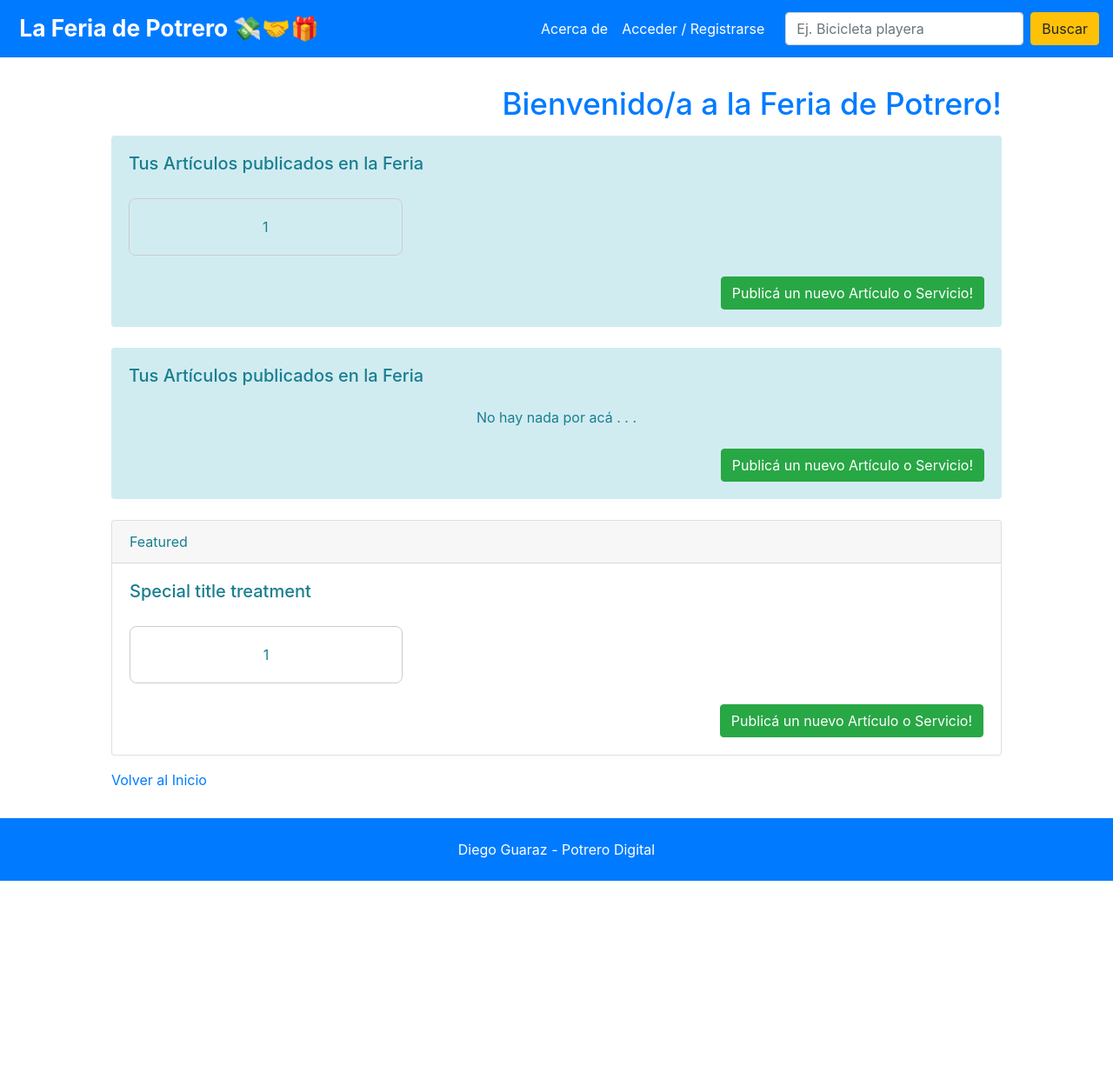
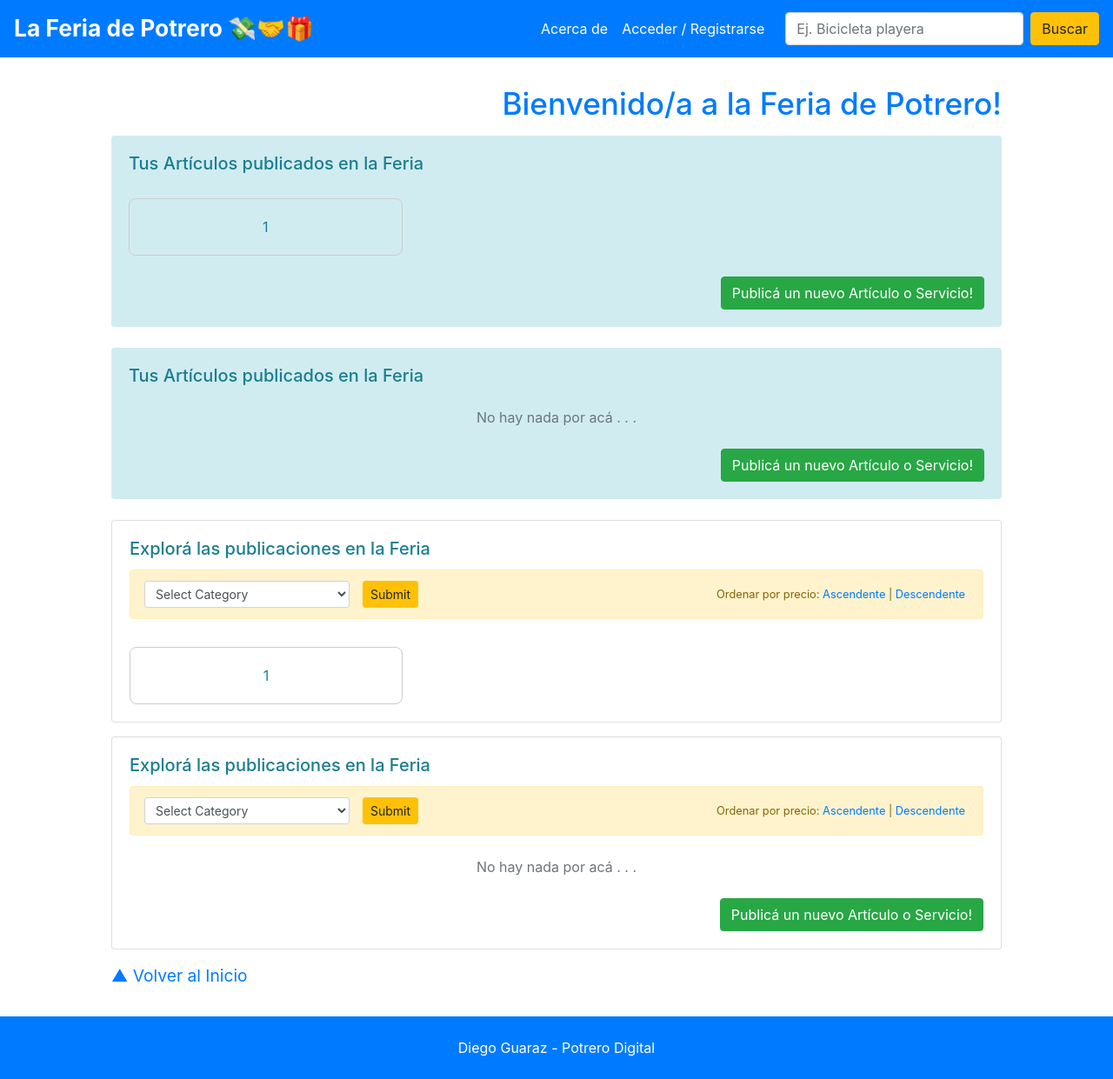
Before and after one commit to diegoasecas/potrero-digital-backend, a PHP site: page / in a window 1280 px wide. Shown: the whole page at 87% size. Before the commit the page ends 1013 px from the top, so only its background shows below. Run offline with PHP 8.4, Linux system fonts and the light colour scheme; some libraries are stand-ins or nearby versions.

Commit message:
finished login new item update item etc

```diff
--- a/tp_final_fe/about.html
+++ b/tp_final_fe/about.html
@@ -17,7 +17,7 @@
 
   <!-- Navbar -->
   <nav class="navbar navbar-expand-lg navbar-dark bg-primary">
-    <a class="navbar-brand" href="index.html" title="Inicio">&nbsp;La Feria de Potrero &#x1F4B8;&#x1F91D;&#x1F381;<!-- &#x1F4B8;&#x1FAF0;&#x1F911;&#x1F4B0 --></a>
+    <a class="navbar-brand" href="index.html" title="Inicio">La Feria de Potrero &#x1F4B8;&#x1F91D;&#x1F381;<!-- &#x1F4B8;&#x1FAF0;&#x1F911;&#x1F4B0 --></a>
     <button class="navbar-toggler" type="button" data-toggle="collapse" data-target="#navbarNav"
       aria-controls="navbarNav" aria-expanded="false" aria-label="Toggle navigation">
       <span class="navbar-toggler-icon"></span>
@@ -69,7 +69,7 @@
       </div>
 
 
-    <a href="index.html" class="">Volver al Inicio</a>
+    <a href="index.html" class="back">◄ Volver al Inicio</a>
   </main>
 
 
--- a/tp_final_fe/css/style.css
+++ b/tp_final_fe/css/style.css
@@ -118,3 +118,52 @@ h2 {
     color: #218fa2;
 
  }
+
+ .divA, .divB {
+    box-sizing: border-box;
+  }
+
+
+  .divB {
+    display: flex;
+    align-items: center;
+    justify-content: left; /* Updated for right alignment */
+    padding-top: 3%;
+
+  }
+
+  @media screen and (min-width: 1185px) {
+    .sort {
+      display: flex;
+      width: 100%;
+    }
+
+    .divA, .divB {
+      flex: 1;
+    }
+
+    .divB {
+      order: 2;
+      justify-content: right;
+      padding-top: 0;
+    }
+  }
+
+
+.emoji {
+    font-size: 12em;
+}
+
+@media (min-width: 992px) {
+    .emoji:hover {
+    font-size: 16em;
+}
+  }
+
+.back {
+font-size: 1.2em;
+}
+
+.back:hover {
+text-decoration: none;
+}
--- a/tp_final_fe/index.html
+++ b/tp_final_fe/index.html
@@ -4,7 +4,7 @@
 <head>
     <meta charset="UTF-8">
     <meta name="viewport" content="width=device-width, initial-scale=1, shrink-to-fit=no">
-  <title>La Feria de Potrero</title>
+    <title>Inicio / La Feria de Potrero</title>
 
     <!-- Bootstrap CSS -->
     <link rel="stylesheet" href="https://maxcdn.bootstrapcdn.com/bootstrap/4.5.2/css/bootstrap.min.css">
@@ -17,7 +17,7 @@
 
     <!-- Navbar -->
     <nav class="navbar navbar-expand-lg navbar-dark bg-primary">
-    <a class="navbar-brand" href="index.html" title="Inicio">&nbsp;La Feria de Potrero &#x1F4B8;&#x1F91D;&#x1F381;<!-- &#x1F4B8;&#x1FAF0;&#x1F911;&#x1F4B0 --></a>
+        <a class="navbar-brand" href="index.html" title="Inicio">La Feria de Potrero &#x1F4B8;&#x1F91D;&#x1F381;<!-- &#x1F4B8;&#x1FAF0;&#x1F911;&#x1F4B0 --></a>
         <button class="navbar-toggler" type="button" data-toggle="collapse" data-target="#navbarNav"
             aria-controls="navbarNav" aria-expanded="false" aria-label="Toggle navigation">
             <span class="navbar-toggler-icon"></span>
@@ -33,7 +33,8 @@
                     </li>
                 </ul>
                 <div class="input-group align-items-center">
-                <input class="form-control mr-3 mr-sm-2 rounded-right" type="search" placeholder="Ej. Bicicleta playera" aria-label="Search">
+                    <input class="form-control mr-3 mr-sm-2 rounded-right" type="search"
+                        placeholder="Ej. Bicicleta playera" aria-label="Search">
                     <button class="btn btn-warning my-2 my-sm-0" type="submit">Buscar</button>
                 </div>
             </form>
@@ -75,9 +76,10 @@
             <div class="card-body">
                 <h5 class="card-title">Tus Artículos publicados en la Feria</h5>
 
-            <div class=" mt-4 text-center">No hay nada por acá . . .</div>
+                <div class="mt-4 text-center text-muted">No hay nada por acá . . .</div>
 
-                <button type="button" class="mt-4 btn btn-success common-button float-right">Publicá un nuevo Artículo o Servicio!</button>
+                <button type="button" class="mt-4 btn btn-success common-button float-right">Publicá un nuevo Artículo o
+                    Servicio!</button>
             </div>
 
 
@@ -93,12 +95,44 @@
 
 
 
-    <div class="card">
-        <div class="card-header">
-          Featured
+        <div class="card mb-3">
+            <div class="card-body">
+                <h5 class="card-title">Explorá las publicaciones en la Feria</h5>
+
+
+                <div class="sort alert alert-warning pl-3">
+                    <div class="divA ">
+                        <!-- Content for div A -->
+
+
+                        <div class="row">
+                            <div class="col">
+                                <div class="form-group m-0">
+                                    <select class="form-control form-control-sm" id="categorySelect">
+                                        <option value="" disabled selected>Select Category</option>
+                                        <option value="category1">Category 1</option>
+                                        <option value="category2">Category 2</option>
+                                        <option value="category3">Category 3</option>
+
+                                    </select>
                                 </div>
-        <div class="card-body">
-          <h5 class="card-title">Special title treatment</h5>
+
+                            </div>
+
+                            <div class="col p-0">
+                                <button type="button" class="btn btn-sm btn-warning">Submit</button>
+                            </div>
+                        </div>
+
+
+
+                    </div>
+                    <div class="divB">
+                        <!-- Content for div B -->
+                        <small>Ordenar por precio: <a href="">Ascendente</a> | <a href="">Descendente</a></small>
+                    </div>
+                </div>
+
 
 
                 <div class="container pt-3 p-0">
@@ -111,20 +145,72 @@
 
 
 
-          <!-- <p>
-            Lorem ipsum dolor sit amet, consectetur adipiscing elit. Sed eleifend, leo eu imperdiet dapibus, felis tellus efficitur erat, quis aliquam neque urna sit amet augue. Etiam consequat sed nisi vel accumsan. Interdum et malesuada fames ac ante ipsum primis in faucibus. Quisque suscipit erat sed pellentesque mattis. Cras semper hendrerit est, et ultrices ante efficitur malesuada. Phasellus cursus, felis fringilla dapibus congue, lorem dui dictum neque, sit amet ultrices nisi mauris vitae neque. Maecenas turpis mi, lacinia sed tristique vel, varius tincidunt leo. Fusce ligula arcu, euismod et dignissim vel, efficitur eu lorem. Sed massa ipsum, tristique eu viverra nec, elementum ac tellus. Phasellus posuere iaculis mauris. Maecenas accumsan vitae leo vel faucibus. Aliquam placerat neque eget vulputate blandit.
-            </p>
-            <p>
-            Nunc non eros et est dictum rhoncus dignissim auctor felis. Nullam condimentum nisl eu sem commodo mattis. Ut lobortis nibh interdum libero tincidunt, non elementum elit faucibus. Nam vel diam eu odio pretium bibendum id ac enim. Aliquam erat volutpat. Aliquam pulvinar pretium odio. Vestibulum elementum tristique pretium. Quisque placerat tristique posuere. Nulla quis bibendum orci. Suspendisse condimentum feugiat massa, vitae mollis erat tempor vel. Morbi bibendum dictum nibh, porta vestibulum libero vestibulum id. Ut finibus augue nisl, non lacinia dui hendrerit a.
-            </p> -->
+            </div>
+
+
+        </div>
+
+
+
+
+
+<div class="card mb-3">
+            <div class="card-body">
+                <h5 class="card-title">Explorá las publicaciones en la Feria</h5>
+
+
+                <div class="sort alert alert-warning pl-3">
+                    <div class="divA ">
+                        <!-- Content for div A -->
+
+
+                        <div class="row">
+                            <div class="col">
+                                <div class="form-group m-0">
+                                    <select class="form-control form-control-sm" id="categorySelect">
+                                        <option value="" disabled selected>Select Category</option>
+                                        <option value="category1">Category 1</option>
+                                        <option value="category2">Category 2</option>
+                                        <option value="category3">Category 3</option>
+
+                                    </select>
+                                </div>
+
+                            </div>
+
+                            <div class="col p-0">
+                                <button type="button" class="btn btn-sm btn-warning">Submit</button>
+                            </div>
+                        </div>
+
+
+
+                    </div>
+                    <div class="divB">
+                        <!-- Content for div B -->
+                        <small>Ordenar por precio: <a href="">Ascendente</a> | <a href="">Descendente</a></small>
+                    </div>
+                </div>
+
+
+
+                <div class="mt-4 text-center text-muted">No hay nada por acá . . .</div>
+
                 <button type="button" class="mt-4 btn btn-success common-button float-right">Publicá un nuevo Artículo o Servicio!</button>
+
+
+
+
+
 
             </div>
 
 
         </div>
 
-      <div class="mt-3"><a href="index.html#top">Volver al Inicio</a></div>
+
+
+        <div><a href="index.html#top" class="back">▲ Volver al Inicio</a></div>
 
     </main>
 
```
Also changed, not shown: tp_final_fe/item_detail.html (added, +166 -0 lines), tp_final_fe/login_register_form.html (+3 -7 lines), tp_final_fe/new_item.html (added, +143 -0 lines), tp_final_fe/search.html (added, +96 -0 lines), tp_final_fe/update_delete_form.html (added, +142 -0 lines). Lines whose indentation alone changed are shown as unchanged.
